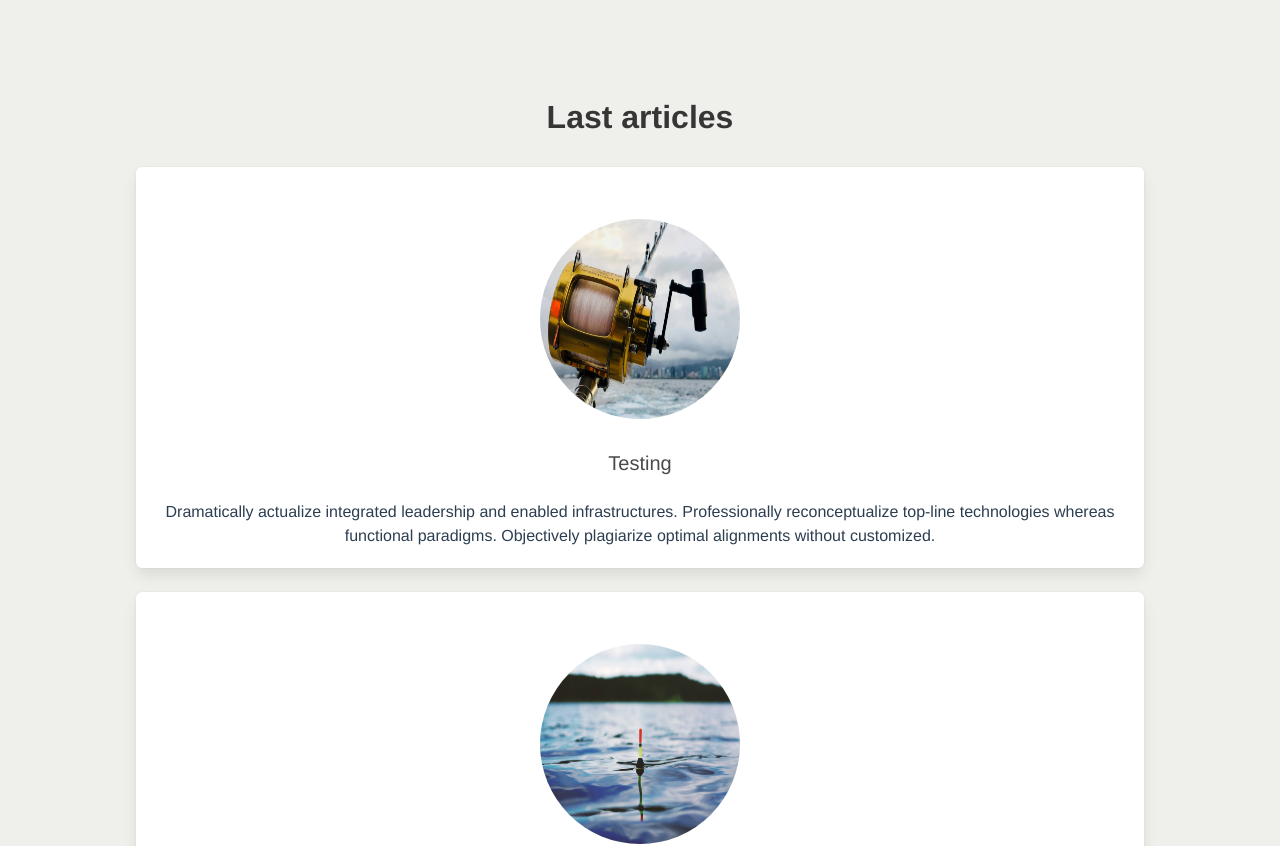
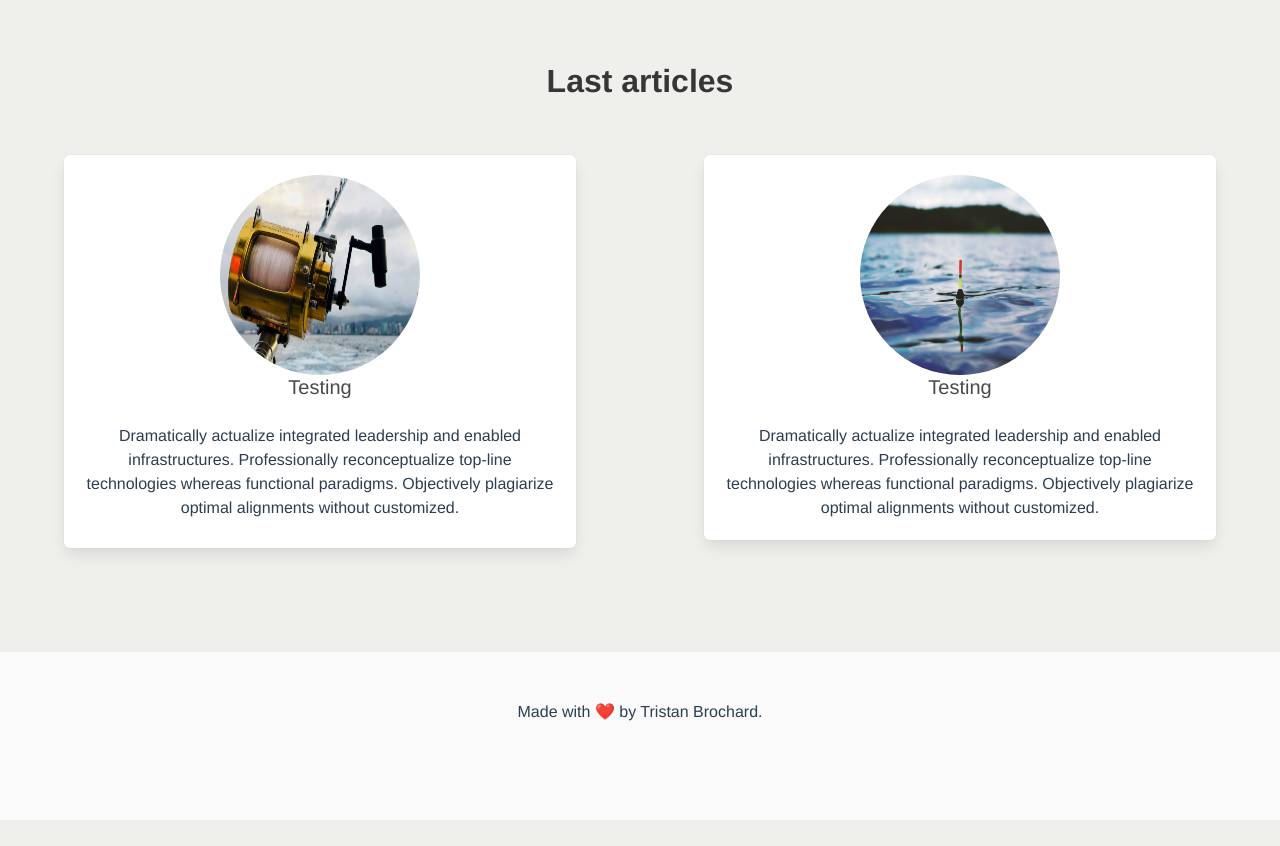
Before and after one commit to fullak/passion-mouche, a Vue app: page /#/ in a window 1280 px wide. Shown: the part 953-1799 px from the top of the page. After the commit the page ends 1773 px from the top, so only its background shows below. Built offline with nearby package versions, Linux system fonts and the light colour scheme.

Commit message:
adjust content

```diff
--- a/src/pages/homePage/mainContent.vue
+++ b/src/pages/homePage/mainContent.vue
@@ -69,7 +69,7 @@ export default {
 .img-container {
   height: 200px;
   width: 200px;
-  margin: 2rem auto;
+  margin: auto;
 }
 
 .img-content {
@@ -96,14 +96,13 @@ export default {
 
   .third-content{
     display: flex;
-    flex-direction: column;
-    margin: 2rem 5rem;
-    justify-content: space-between;
+    flex-direction: row;
+    flex-wrap: wrap;
   }
 
   .text-content3{
-    width: 90%;
-    margin: auto;
+    width: 40%;
+    margin: 2rem auto;
   }
 }
 </style>
--- a/src/views/articles.vue
+++ b/src/views/articles.vue
@@ -43,18 +43,7 @@
           </p>
         </router-link>
       </div>
-      <div class="text-content3 box">
-        <router-link to="/oneArticle">
-          <div class="testImg">
-            <img src="../assets/img/articleDecoration/article4.jpg" alt="" class="article-decoration">
-          </div>
-          <h3 class="subtitle">Testing</h3>
-          <p>
-            Dramatically actualize integrated leadership and enabled infrastructures. Professionally reconceptualize
-            top-line technologies whereas functional paradigms.
-          </p>
-        </router-link>
-      </div>
+
     </div>
   </div>
 </template>
```
